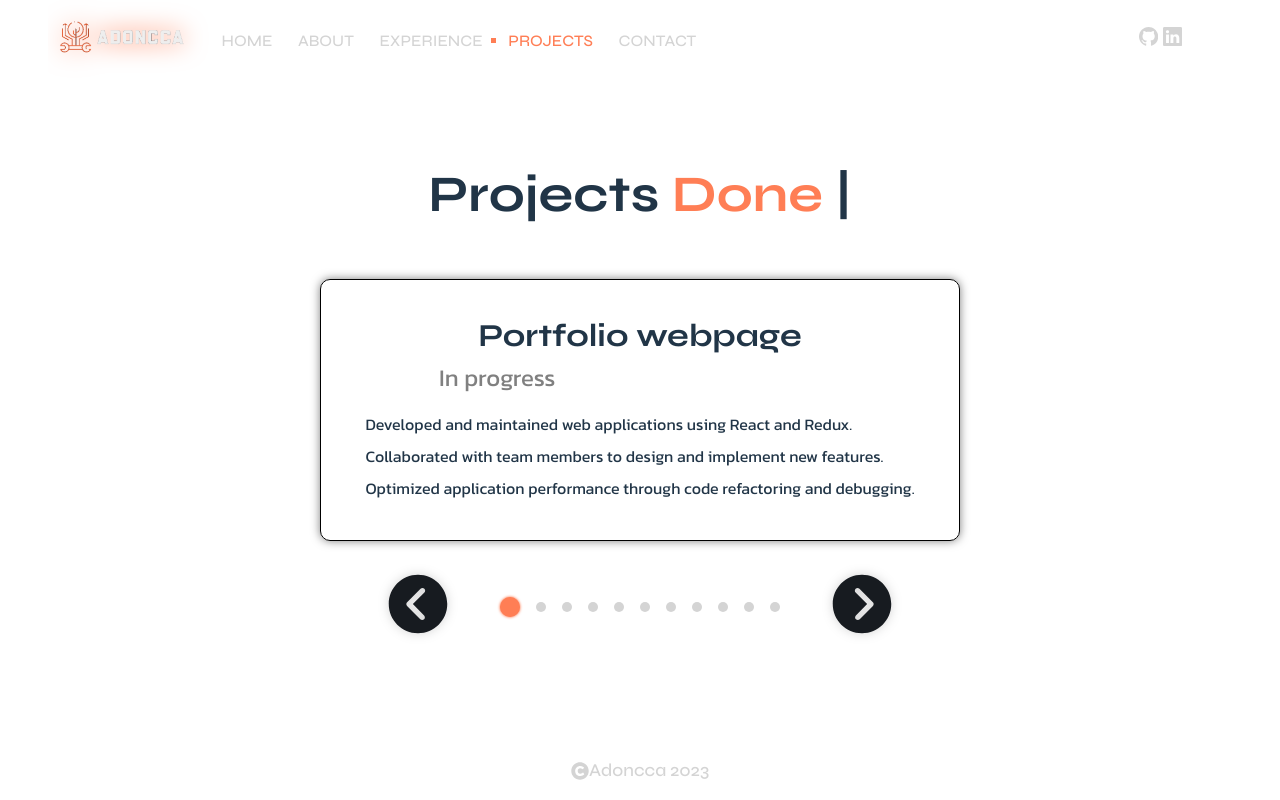
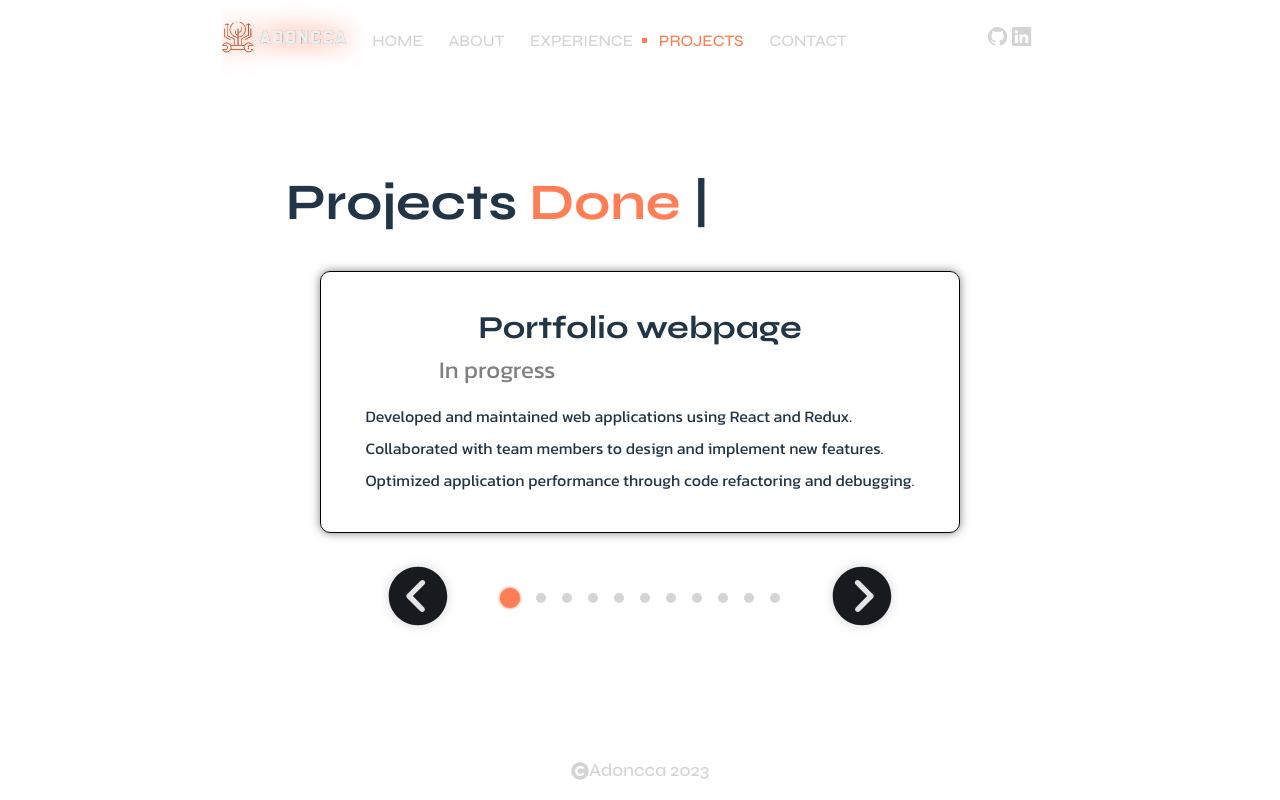
Before and after one commit to ADoncel/portfolio_tempalte, a React (Vite) app: page /#/projects in a window 1280 px wide. Built offline with nearby package versions, Linux system fonts and the light colour scheme.

Commit message:
fix-proj-exp

```diff
--- a/src/components/MyExpEdu/MyExpEdu.css
+++ b/src/components/MyExpEdu/MyExpEdu.css
@@ -1,15 +1,16 @@
 .tabs-content {
   height: 80vh;
   width: 100%;
-  display: grid;
+  display: flex;
   padding: 0 5vw;
-  justify-content: center;
+  justify-content: space-evenly;
   align-items: center;
-  grid-template-columns: 0.5fr 1.5fr 0.5fr;
+  justify-items: center;
 }
 
 .tabs-content h1 {
   font-family: "Syne";
+  margin-bottom: 5vh;
 }
 
 .tabs-content span {
--- a/src/components/Projects/Projects.css
+++ b/src/components/Projects/Projects.css
@@ -1,15 +1,16 @@
 .projects {
     height: 80vh;
     width: 100%;
-    display: grid;
+    display: flex;
     padding: 0 5vw;
-    justify-content: center;
+    justify-content: space-evenly;
     align-items: center;
-    grid-template-columns: 0.5fr 1.5fr 0.5fr;
+    justify-items: center;
   }
 
   .projects h1 {
     font-family: "Syne";
+    margin-bottom: 5vh;
   }
 
   .projects span {
```
